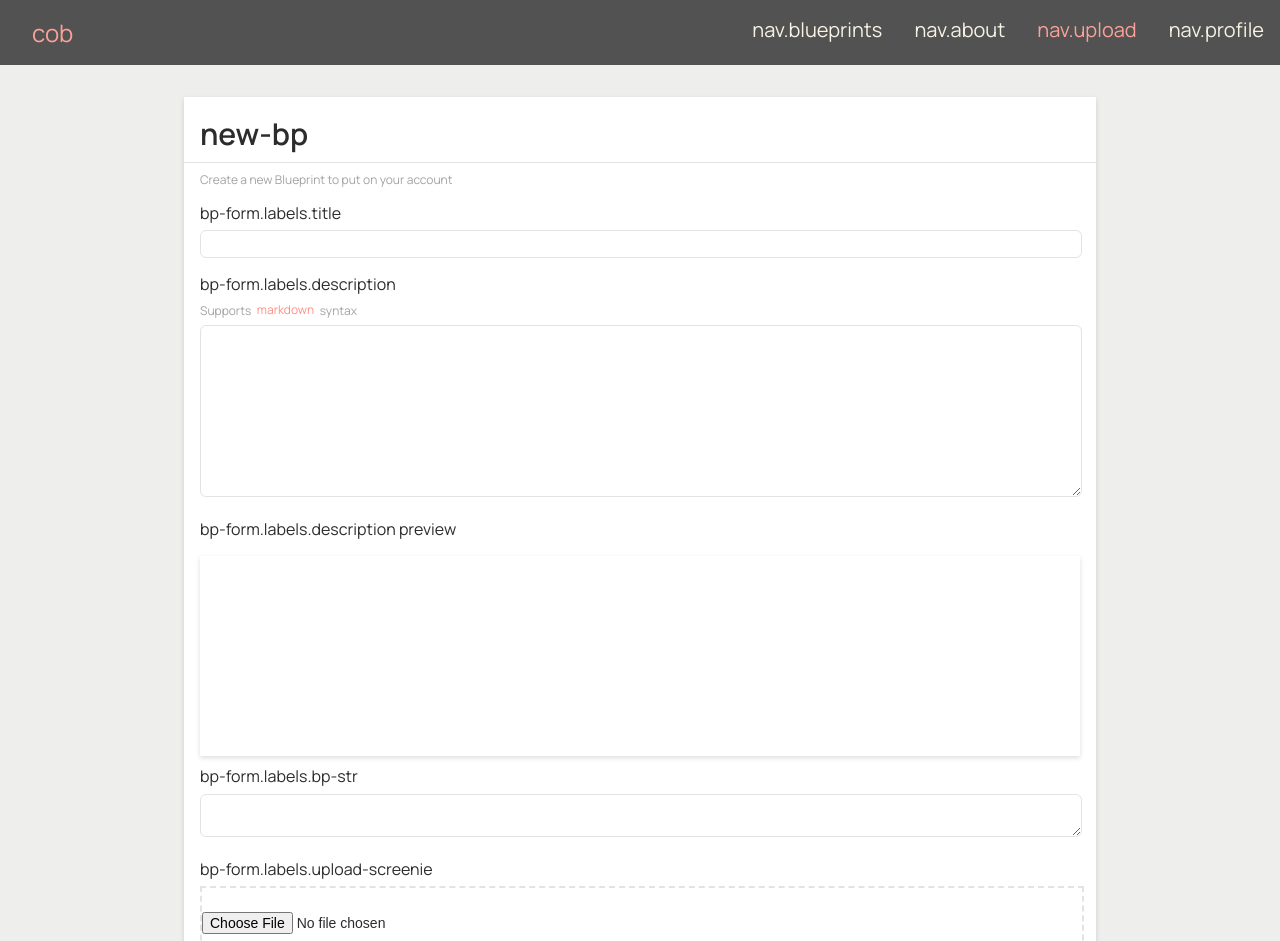
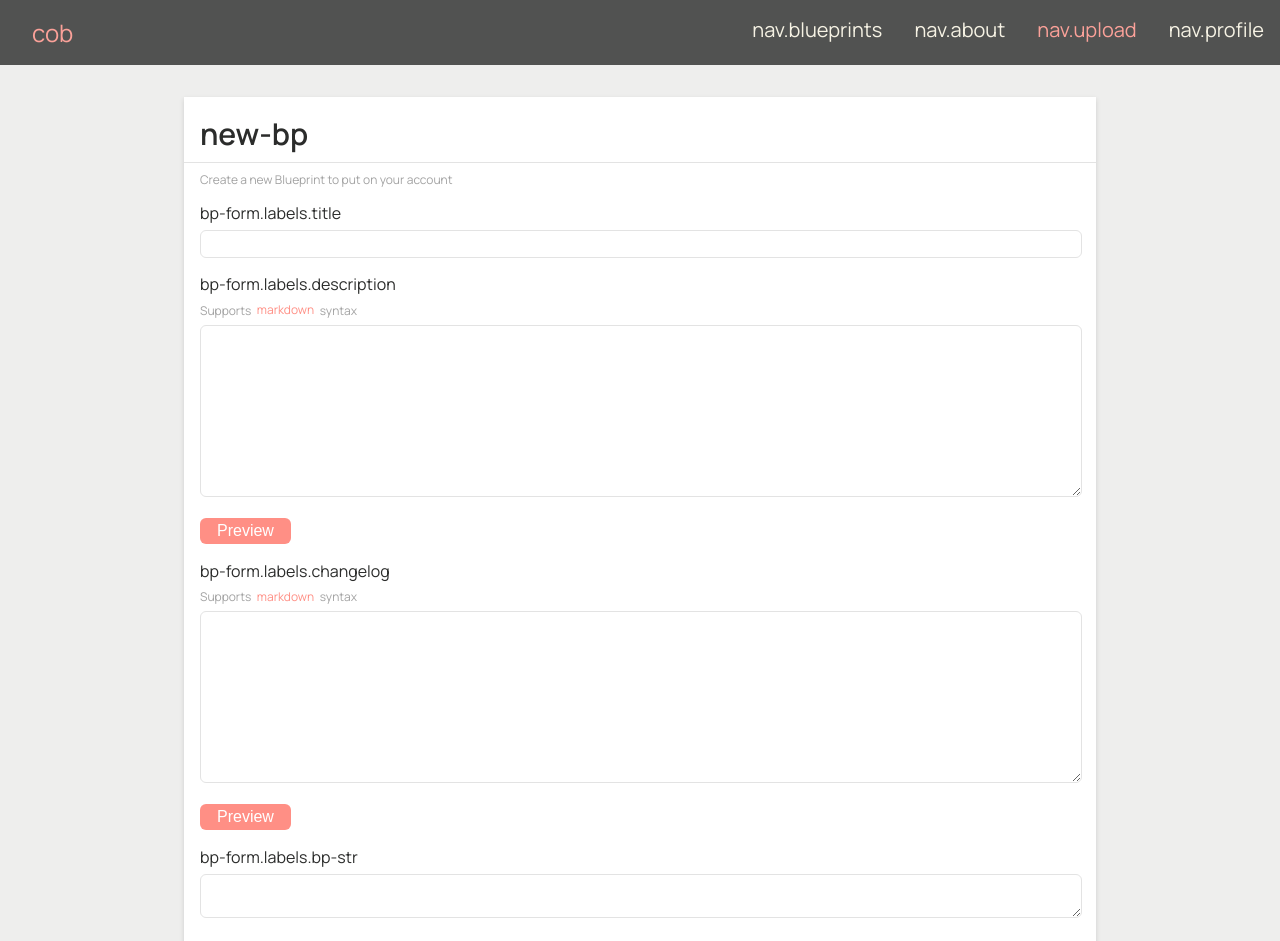
Before and after one commit to dhershman1/cob-2, a Vue app: page /upload in a window 1280 px wide. Shown: the top 941 px of the page. Built offline with nearby package versions, Linux system fonts and the light colour scheme.

Commit message:
Added ability to hide previews

```diff
--- a/src/views/Upload.vue
+++ b/src/views/Upload.vue
@@ -38,11 +38,56 @@
                 rows="10"
               />
             </label>
-            <div class="marked-preview">
+            <button
+              type="button"
+              class="btn btn__primary"
+              @click="showDescPreview = !showDescPreview"
+            >
+              Preview
+            </button>
+            <div
+              v-if="showDescPreview"
+              class="marked-preview"
+            >
               <p>{{ `${$t('bp-form.labels.description')} ${$t('preview')}` }}</p>
               <parsed-content
                 class="desc__preview"
                 :content="description"
+              />
+            </div>
+          </fieldset>
+          <fieldset>
+            <label for="changelog">
+              <p>{{ $t('bp-form.labels.changelog') }}</p>
+              <p class="subtext">Supports <a
+                class="link"
+                href="https://docs.github.com/en/get-started/writing-on-github/getting-started-with-writing-and-formatting-on-github/basic-writing-and-formatting-syntax"
+                target="_blank"
+              >markdown</a> syntax</p>
+              <textarea
+                id="changelog"
+                v-model="changelog"
+                class="input__field control"
+                name="changelog"
+                type="text"
+                rows="10"
+              />
+            </label>
+            <button
+              type="button"
+              class="btn btn__primary"
+              @click="showchangelogPreview = !showchangelogPreview"
+            >
+              Preview
+            </button>
+            <div
+              v-if="showchangelogPreview"
+              class="marked-preview"
+            >
+              <p>{{ `${$t('bp-form.labels.changelog')} ${$t('preview')}` }}</p>
+              <parsed-content
+                class="desc__preview"
+                :content="changelog"
               />
             </div>
           </fieldset>
@@ -110,9 +155,12 @@ import ParsedContent from '../components/cards/ParsedContent.vue'
 const router = useRouter()
 const title = ref('')
 const description = ref('')
+const changelog = ref('')
 const bpStr = ref('')
 const bpPhoto = ref('')
 const imgURL = ref('')
+const showDescPreview = ref(false)
+const showchangelogPreview = ref(false)
 
 function onFileChange (e) {
   const file = e.target.files[0]
@@ -139,6 +187,10 @@ function onCancel () {
 fieldset {
   width: 100%;
   border: none;
+}
+
+fieldset button {
+  margin-top: 1rem;
 }
 
 .control {
```
